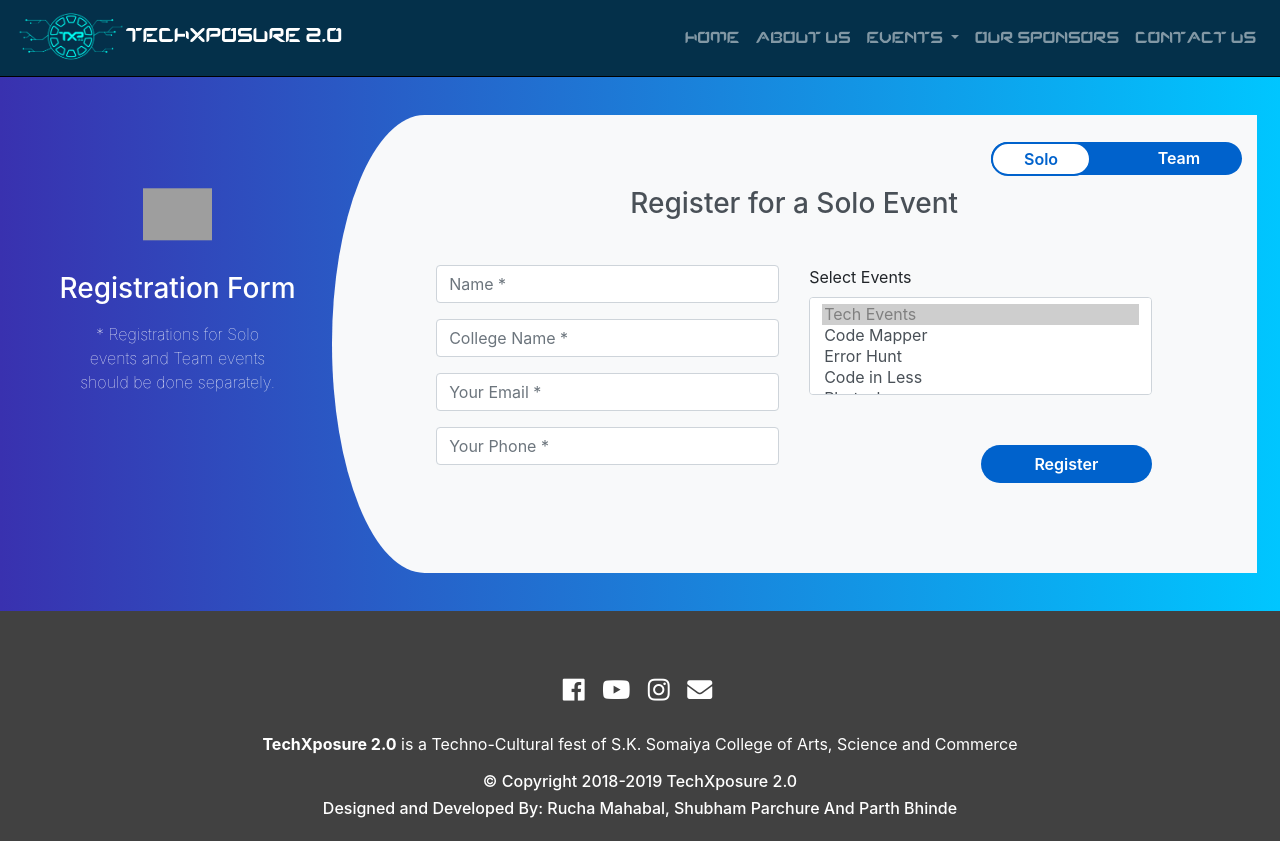
After one commit to ruchamahabal/techxposure-2.0, a PHP site: page /register.php in a window 1280 px wide. The commit adds this page. Run offline with PHP 8.4, Linux system fonts and the light colour scheme; some libraries are stand-ins or nearby versions; grey boxes are pictures that could not be loaded.

Commit message:
Registration Form added

```diff
--- /dev/null
+++ b/css/form.css
@@ -0,0 +1,95 @@
+.register{
+    background: -webkit-linear-gradient(left, #3931af, #00c6ff);
+    margin-top: 6%;
+    padding: 3%;
+}
+.register-left{
+    text-align: center;
+    color: #fff;
+    margin-top: 4%;
+}
+.register-left input{
+    border: none;
+    border-radius: 1.5rem;
+    padding: 2%;
+    width: 60%;
+    background: #f8f9fa;
+    font-weight: bold;
+    color: #383d41;
+    margin-top: 30%;
+    margin-bottom: 3%;
+    cursor: pointer;
+}
+.register-right{
+    background: #f8f9fa;
+    border-top-left-radius: 10% 50%;
+    border-bottom-left-radius: 10% 50%;
+}
+.register-left img{
+    margin-top: 15%;
+    margin-bottom: 5%;
+    width: 25%;
+    -webkit-animation: mover 2s infinite  alternate;
+    animation: mover 1s infinite  alternate;
+}
+@-webkit-keyframes mover {
+    0% { transform: translateY(0); }
+    100% { transform: translateY(-20px); }
+}
+@keyframes mover {
+    0% { transform: translateY(0); }
+    100% { transform: translateY(-20px); }
+}
+.register-left p{
+    font-weight: lighter;
+    padding: 12%;
+    margin-top: -9%;
+}
+.register .register-form{
+    padding: 10%;
+    margin-top: 10%;
+}
+.btnRegister{
+    float: right;
+    margin-top: 10%;
+    border: none;
+    border-radius: 1.5rem;
+    padding: 2%;
+    background: #0062cc;
+    color: #fff;
+    font-weight: 600;
+    width: 50%;
+    cursor: pointer;
+}
+.register .nav-tabs{
+    margin-top: 3%;
+    border: none;
+    background: #0062cc;
+    border-radius: 1.5rem;
+    width: 28%;
+    float: right;
+}
+.register .nav-tabs .nav-link{
+    padding: 2%;
+    height: 34px;
+    font-weight: 600;
+    color: #fff;
+    border-top-right-radius: 1.5rem;
+    border-bottom-right-radius: 1.5rem;
+}
+.register .nav-tabs .nav-link:hover{
+    border: none;
+}
+.register .nav-tabs .nav-link.active{
+    width: 100px;
+    color: #0062cc;
+    border: 2px solid #0062cc;
+    border-top-left-radius: 1.5rem;
+    border-bottom-left-radius: 1.5rem;
+}
+.register-heading{
+    text-align: center;
+    margin-top: 8%;
+    margin-bottom: -15%;
+    color: #495057;
+}
--- a/header.php
+++ b/header.php
@@ -5,9 +5,6 @@
     <meta name="viewport" content="width=device-width, initial-scale=1, minimum-scale=1, maximum-scale=1">
     <!-- Title -->
     <title> Techxposure 2.0</title>
-
-    <!-- favicon -->
-    <link href="assets\images\txp-logo.png" rel="icon" type="image/png" />
 
     <!-- Bootstrap css -->
     <link rel="stylesheet" href="https://stackpath.bootstrapcdn.com/bootstrap/4.1.3/css/bootstrap.min.css" integrity="sha384-MCw98/SFnGE8fJT3GXwEOngsV7Zt27NXFoaoApmYm81iuXoPkFOJwJ8ERdknLPMO" crossorigin="anonymous">
@@ -22,7 +19,13 @@
 
     <!-- custom css -->
     <link rel="stylesheet" type="text/css" href="css/custom.css">
+
+    <!-- favicon -->
     <link rel="icon" type="image/png" href="favicon.png">
+
+    <!-- form css -->
+    <link rel="stylesheet" type="text/css" href="css/form.css">
+
 
   </head>
   <body>
--- a/index.php
+++ b/index.php
@@ -429,7 +429,7 @@
             <p class="card-text">
             Solve a 4*4 Rubic's Cube. The fastest one wins!
             </p>
-            <a href="#" name="subEvent" data-toggle="modal" data-event="Rubic's Cube" data-target="#eventsModal" class="btn Sub gradient-button">Know More</a>
+            <a href="#" name="subEvent" data-toggle="modal" data-event="Rubic's Cubea" data-target="#eventsModal" class="btn Sub gradient-button">Know More</a>
           </div>
         </div>
       </div>
--- /dev/null
+++ b/register.php
@@ -0,0 +1,111 @@
+<?php include_once 'header.php' ?>
+
+<div class=" register">
+  <div class="row">
+    <div class="col-md-3 register-left">
+      <img src="https://image.ibb.co/n7oTvU/logo_white.png" alt=""/>
+      <h3>Registration Form</h3>
+      <p>* Registrations for Solo events and Team events should be done separately.</p>
+    </div>
+    <div class="col-md-9 register-right">
+      <ul class="nav nav-tabs nav-justified" id="myTab" role="tablist">
+        <li class="nav-item">
+          <a class="nav-link active" id="home-tab" data-toggle="tab" href="#home" role="tab" aria-controls="home" aria-selected="true">Solo</a>
+        </li>
+        <li class="nav-item">
+          <a class="nav-link" id="profile-tab" data-toggle="tab" href="#profile" role="tab" aria-controls="profile" aria-selected="false">Team</a>
+        </li>
+      </ul>
+      <div class="tab-content" id="myTabContent">
+        <div class="tab-pane fade show active" id="home" role="tabpanel" aria-labelledby="home-tab">
+          <h3 class="register-heading">Register for a Solo Event</h3>
+          <div class="row register-form">
+            <div class="col-md-6">
+              <div class="form-group">
+                <input type="text" class="form-control" placeholder="Name *" value="" />
+              </div>
+              <div class="form-group">
+                <input type="text" class="form-control" placeholder="College Name *" value="" />
+              </div>
+              <div class="form-group">
+                  <input type="email" class="form-control" placeholder="Your Email *" value="" />
+              </div>
+              <div class="form-group">
+                  <input type="text" minlength="10" maxlength="10" name="txtEmpPhone" class="form-control" placeholder="Your Phone *" value="" />
+              </div>
+          </div>
+      <div class="col-md-6">
+
+          <div class="form-group">
+              <label for="solo-events"> Select Events</label>
+              <select class="form-control" multiple name="SoloEvents">
+                  <option class="hidden" selected disabled>Tech Events</option><br>
+                  <option>Code Mapper</option>
+                  <option>Error Hunt</option>
+                  <option>Code in Less</option>
+                  <option>Photoshop</option>
+                  <option>Quiz</option>
+                  <option>Tech Debate</option>
+                  <option>Web Designing</option>
+                  <option>Blind Coding</option>
+                  <option>PPT Competition</option>
+                  <option class="hidden"  selected disabled>Sub Events</option>
+                  <option>Rubic's Cube</option>
+                  <option class="hidden"  selected disabled>Fine Arts</option>
+                  <option>Quilling</option>
+                  <option>T-shirt Painting</option>
+              </select>
+
+          </div>
+
+          <input align=center type="submit" class="btnRegister"  value="Register"/>
+      </div>
+  </div>
+  </div>
+  <div class="tab-pane fade show" id="profile" role="tabpanel" aria-labelledby="profile-tab">
+  <h3  class="register-heading">Register for a Team Event</h3>
+  <div class="row register-form">
+      <div class="col-md-6">
+          <div class="form-group">
+              <input type="text" class="form-control" placeholder="First Name *" value="" />
+          </div>
+          <div class="form-group">
+              <input type="text" class="form-control" placeholder="College Name *" value="" />
+          </div>
+          <div class="form-group">
+              <input type="email" class="form-control" placeholder="Email *" value="" />
+          </div>
+          <div class="form-group">
+              <input type="number" min="0" max="5" class="form-control" placeholder="No of Team Members *" value=""  required/>
+          </div>
+
+
+      </div>
+      <div class="col-md-6">
+
+          <div class="form-group">
+            <label for="team-events"> Select Events</label>
+            <select class="form-control" multiple name="TeamEvents">
+                <option class="hidden" selected disabled>Tech Events</option>
+                <option>Switch Hero</option>
+                <option>Code Relay</option>
+                <option>Tech Exhibition</option>
+                <option class="hidden"  selected disabled>Sub Events</option>
+                <option>Maze Racing</option>
+                <option>PUBG</option>
+                <option>Treasure Hunt</option>
+                <option class="hidden"  selected disabled>Fine Arts</option>
+                <option>Best out of E-Waste</option>
+            </select>
+          </div>
+          <input type="submit" class="btnRegister"  value="Register"/>
+      </div>
+  </div>
+  </div>
+  </div>
+  </div>
+  </div>
+
+            </div>
+
+<?php include_once 'footer.php' ?>
```
Also changed, not shown: txp.sql (+5 -5 lines).
